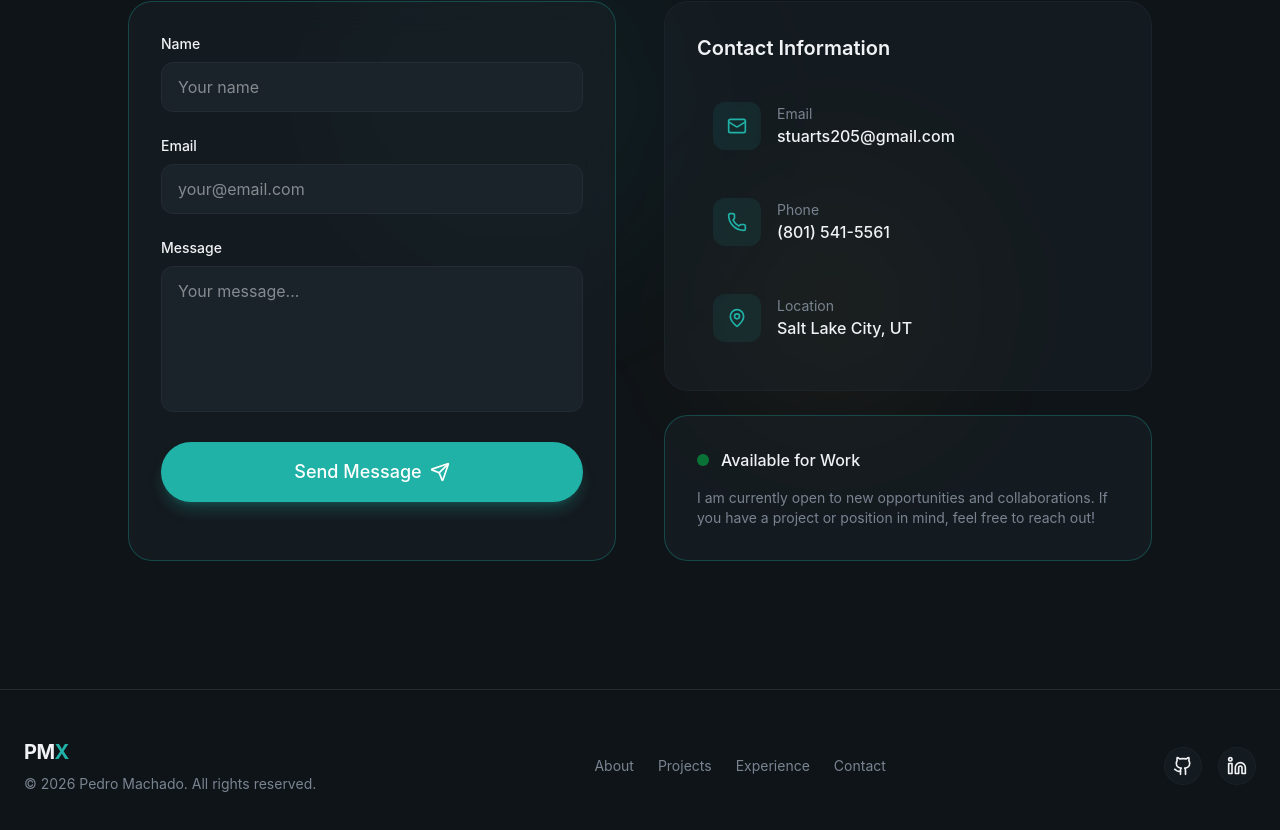
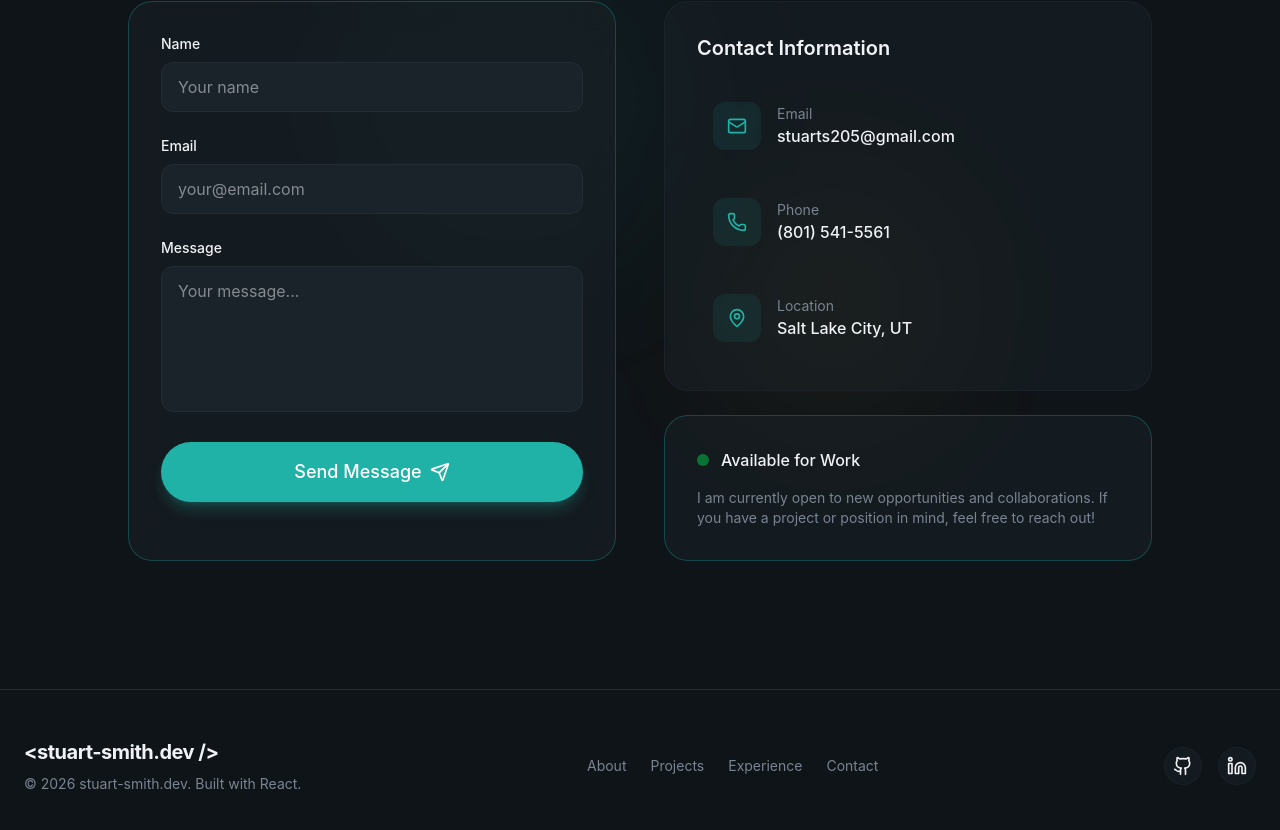
Before and after one commit to stuarts205/stuart-smith-dev, a React (Vite) app: page / in a window 1280 px wide. Shown: the part 5521-6351 px from the top of the page. Built offline with nearby package versions, Linux system fonts and the light colour scheme.

Commit message:
adjust the footer

```diff
--- a/src/layout/footer.jsx
+++ b/src/layout/footer.jsx
@@ -14,23 +14,22 @@ const footerLinks = [
 
 export const Footer = () => {
   const currentYear = new Date().getFullYear();
+  const title = '<stuart-smith.dev />';
 
   return (
     <footer className="py-12 border-t border-border">
       <div className="container mx-auto px-6">
         <div className="flex flex-col md:flex-row items-center justify-between gap-8">
 
-          {/* Logo & Copyright */}
           <div className="text-center md:text-left">
             <a href="/" className="text-xl font-bold tracking-tight">
-              PM<span className="text-primary">X</span>
+              {title}
             </a>
             <p className="text-sm text-muted-foreground mt-2">
-              © {currentYear} Pedro Machado. All rights reserved.
+              © {currentYear} stuart-smith.dev. Built with React.
             </p>
           </div>
 
-          {/* Links */}
           <nav className="flex flex-wrap justify-center gap-6">
             {footerLinks.map((link) => (
               <a
@@ -43,7 +42,6 @@ export const Footer = () => {
             ))}
           </nav>
 
-          {/* Social Links */}
           <div className="flex items-center gap-4">
             {socialLinks.map((social) => (
               <a
```
